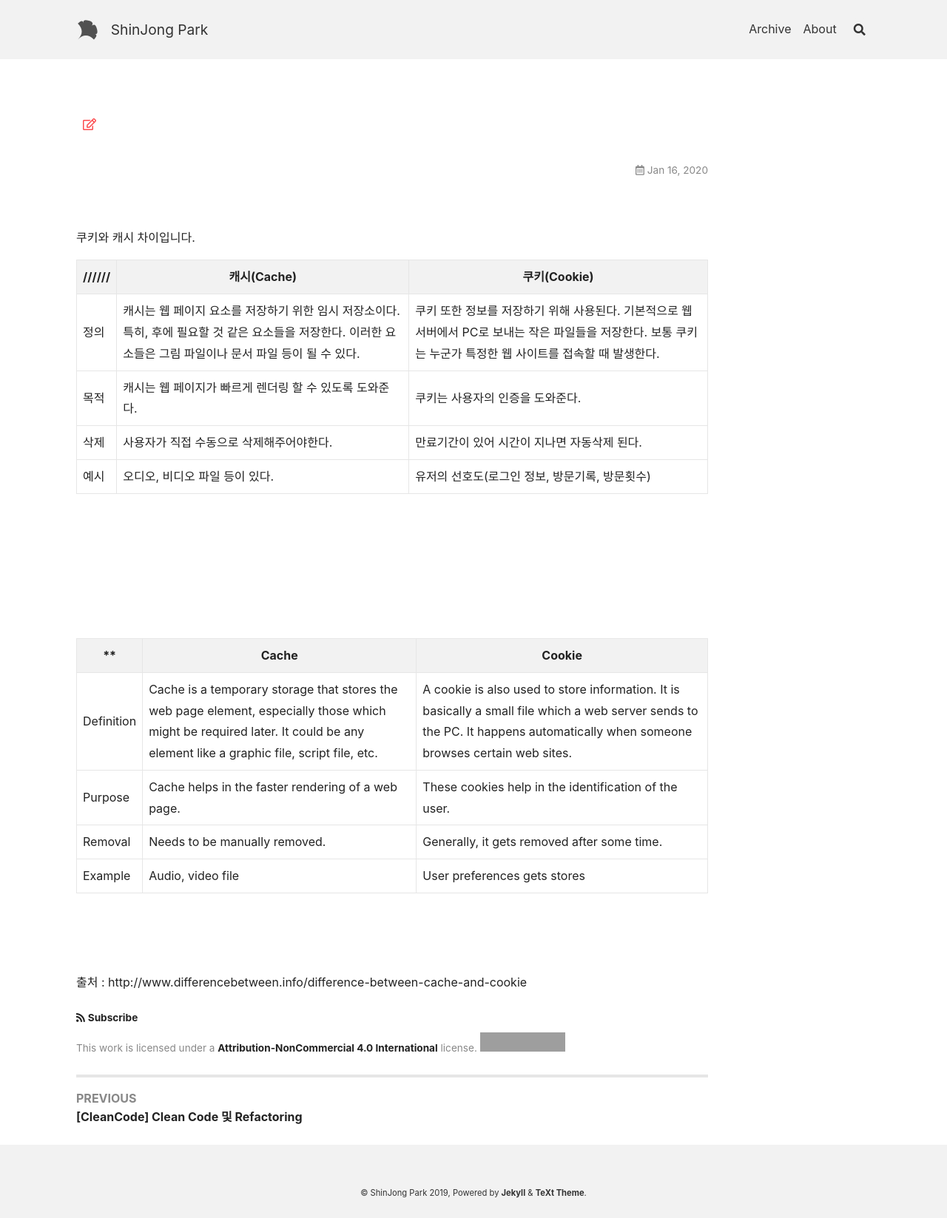
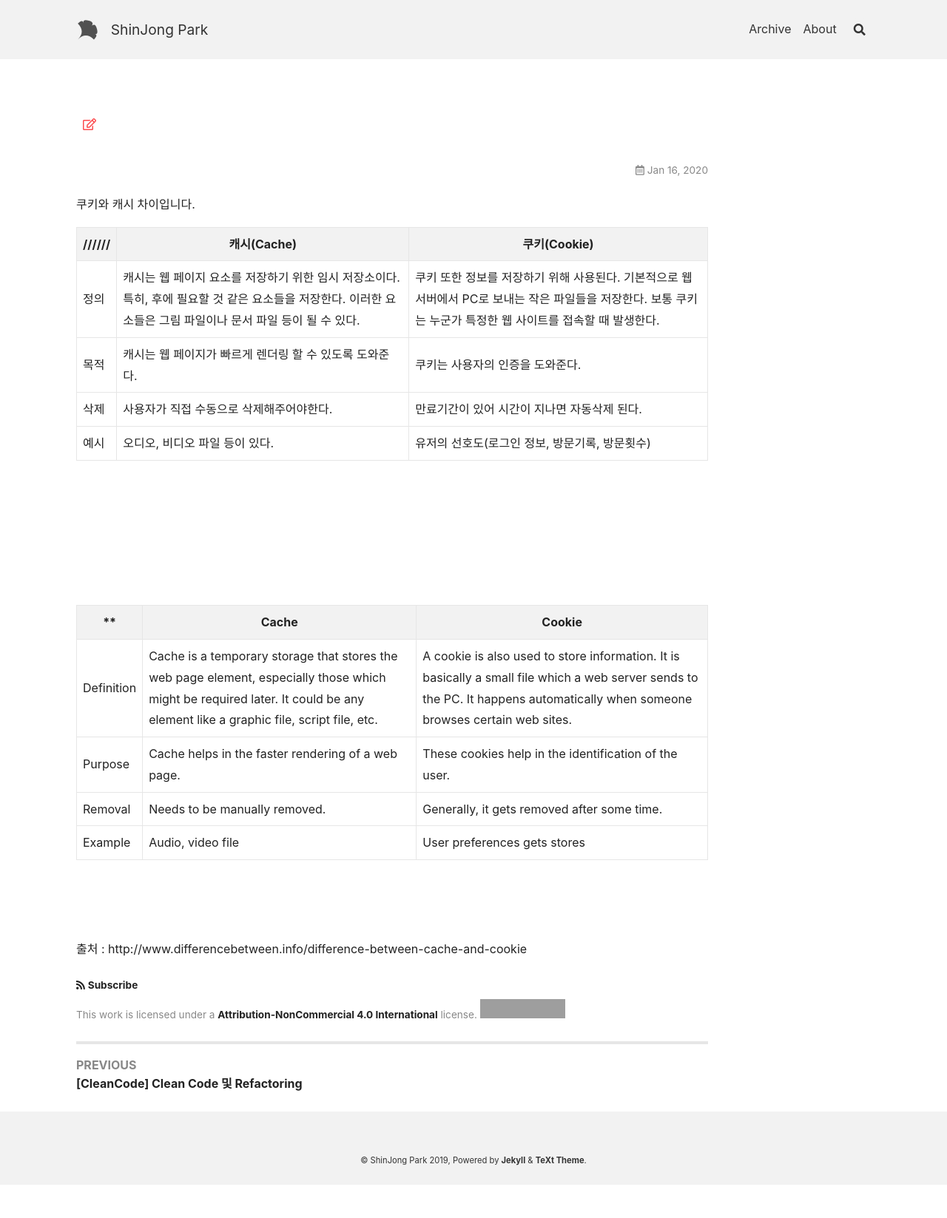
Before and after one commit to ShinJongPark/-ShinJongPark.github.io, a Jekyll site: the page built from _posts/2020-01-15-Cache와Cookie차이.md, in a window 1280 px wide. Shown: the whole page at 74% size. Built offline with Jekyll 4.4.1, drawn with Linux system fonts in a browser that asks for light colours; nearby versions of some CDN libraries; after the commit the page ends 1602 px from its top, so only the background shows below that; grey boxes are pictures that could not be loaded.

Commit message:
Update 2020-01-15-Cache와Cookie차이.md

```diff
--- a/_posts/2020-01-15-Cache와Cookie차이.md
+++ b/_posts/2020-01-15-Cache와Cookie차이.md
@@ -1,9 +1,8 @@
 ---
-title:'Cache 와 Cookie 차이'
-tags: 'etc'
+title:"Cache 와 Cookie 차이"
+tags: "etc"
 ---
 
-<br>
 
 쿠키와 캐시 차이입니다.
 
```
